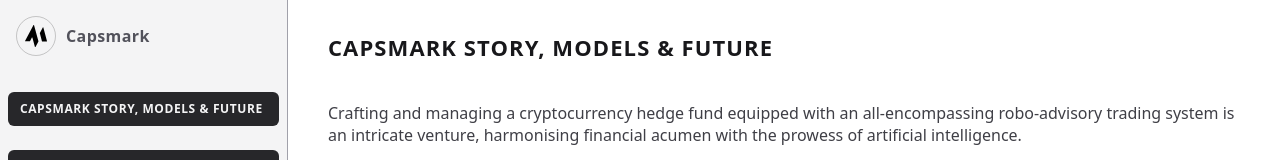
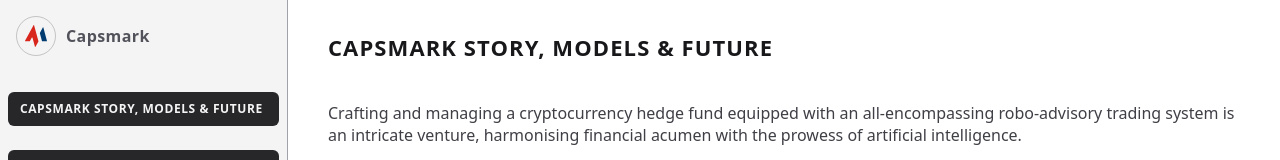
Before and after one commit to Capsmark/capsmark-method-doc, a Next.js app: page / in a window 1280 px wide. Shown: the top 160 px of the page. Built offline with nearby package versions, Linux system fonts and the light colour scheme.

Commit message:
:bento: fix: changed website logo and favicon to red and blue icon

```diff
--- a/ui/caps-logo.tsx
+++ /dev/null
@@ -1,14 +0,0 @@
-export function CapsLogo() {
-  return (
-    <svg viewBox="0 0 5.71 5.76" fill="none" xmlns="http://www.w3.org/2000/svg">
-      <path
-        d="M2.72 5.72l0.73 -1.36c0.03,-0.06 0.04,-0.13 0.02,-0.2l-1.12 -4.11c-0.02,-0.07 -0.11,-0.08 -0.14,-0.02l-2.2 4.1c-0.03,0.05 0.01,0.11 0.07,0.11l1.14 0c0.03,0 0.05,-0.02 0.07,-0.04l0.5 -0.93c0.03,-0.06 0.12,-0.05 0.14,0.02l0.65 2.4c0.02,0.07 0.11,0.08 0.14,0.02z"
-        fill="#000000"
-      />
-      <path
-        d="M4.48 4.26l1.15 0c0.05,0 0.09,-0.05 0.07,-0.1l-0.94 -3.49c-0.02,-0.07 -0.11,-0.08 -0.14,-0.02l-0.73 1.36c-0.03,0.06 -0.04,0.13 -0.02,0.2l0.53 1.99c0.01,0.03 0.04,0.06 0.08,0.06z"
-        fill="#000000"
-      />
-    </svg>
-  );
-}
--- a/ui/global-nav/global-nav.tsx
+++ b/ui/global-nav/global-nav.tsx
@@ -2,7 +2,8 @@
 
 import { items } from '#/lib/items';
 import useItemStore from '#/stores/width.store';
-import { CapsLogo } from '#/ui/caps-logo';
+import capsLogo from '/public/logo.svg';
+import Image from 'next/image';
 
 import { MenuAlt2Icon, XIcon } from '@heroicons/react/solid';
 import clsx from 'clsx';
@@ -46,7 +47,7 @@
       >
         <div className="group flex w-full items-center gap-x-2.5">
           <div className="h-10 w-10 rounded-full border border-black/20 p-2 group-hover:border-black/60">
-            <CapsLogo />
+            <Image src={capsLogo} />
           </div>
 
           <h3 className="font-semibold tracking-wide text-gray-600 group-hover:text-gray-900">
```
Also changed, not shown: public/logo.svg, 1 other file (tests, documents, lock files or other folders).
